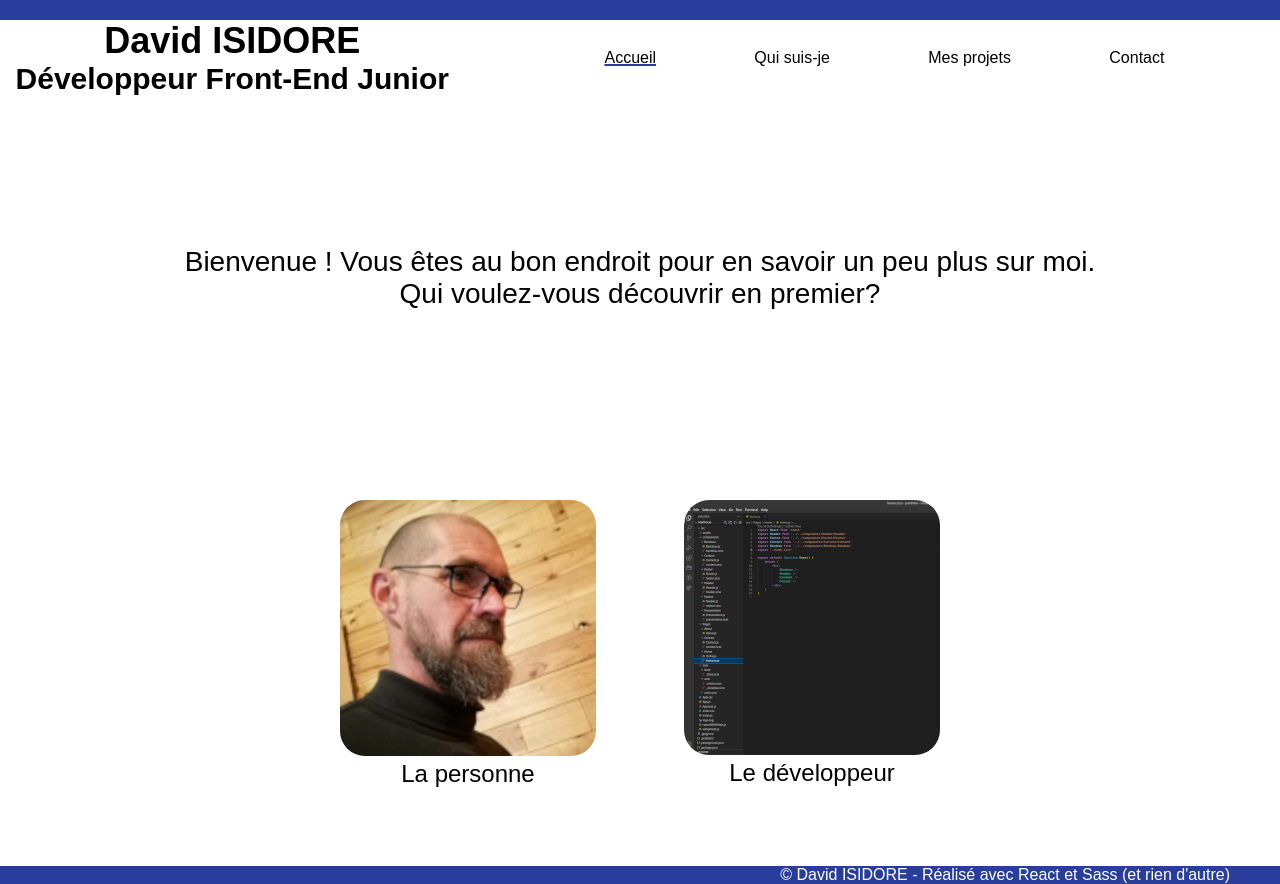
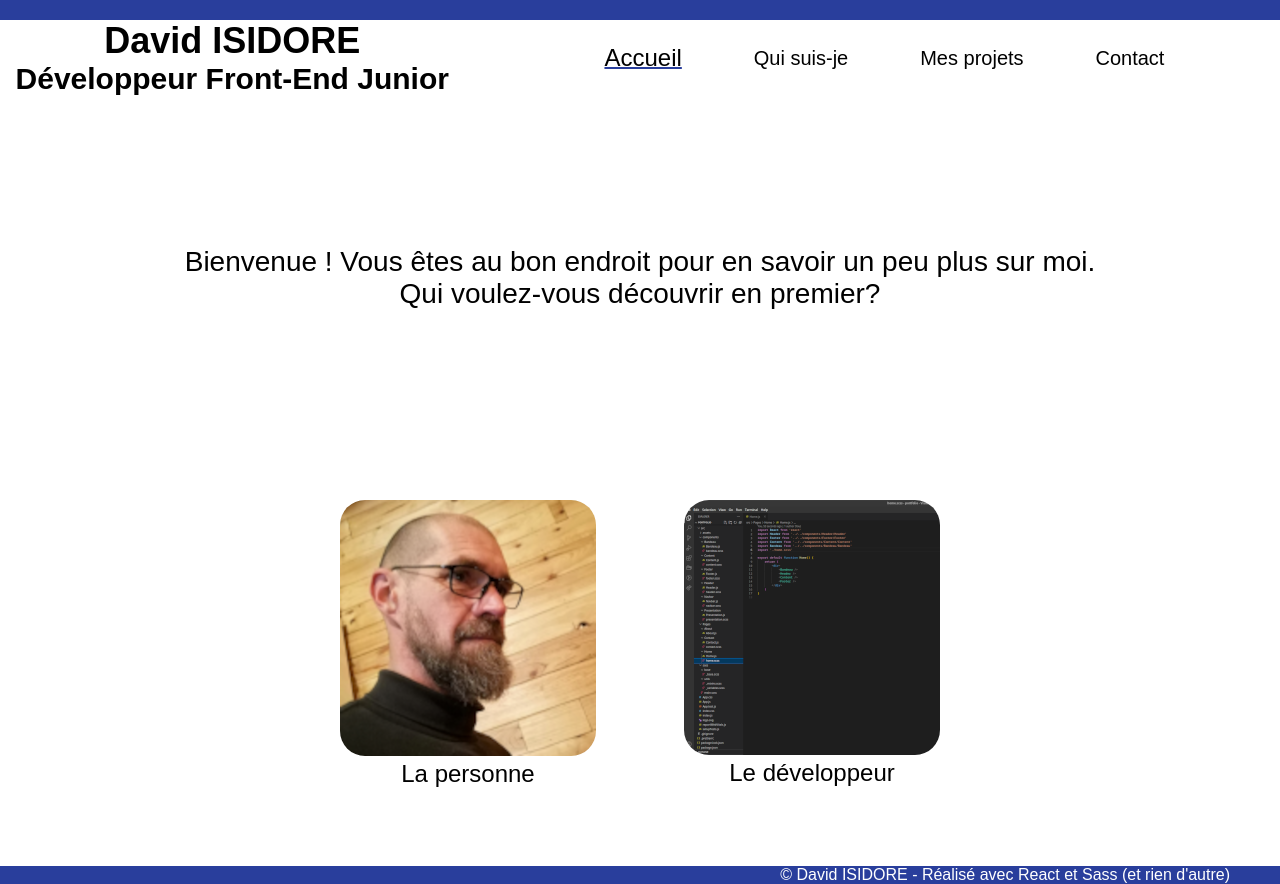
Before and after one commit to DavidIsidore/portfolio, a React (Create React App) app: page / in a window 1280 px wide. Built offline with nearby package versions, Linux system fonts and the light colour scheme.

Commit message:
Mise en forme du texte de la navbar

```diff
--- a/src/components/Navbar/Navbar.js
+++ b/src/components/Navbar/Navbar.js
@@ -32,7 +32,7 @@ export default function Navbar() {
                             className={
                                 location.pathname === '/about'
                                     ? 'nav_list_text_active'
-                                    : 'nav_list-text'
+                                    : 'nav_list_text'
                             }
                         >
                             Qui suis-je
--- a/src/components/Navbar/navbar.scss
+++ b/src/components/Navbar/navbar.scss
@@ -14,8 +14,10 @@
         }
         &_text {
             text-decoration: none;
+            font-size: 20px;
             &_active {
                 text-decoration: underline 2px solid #293e9c;
+                font-size: 24px;
             }
         }
     }
```
